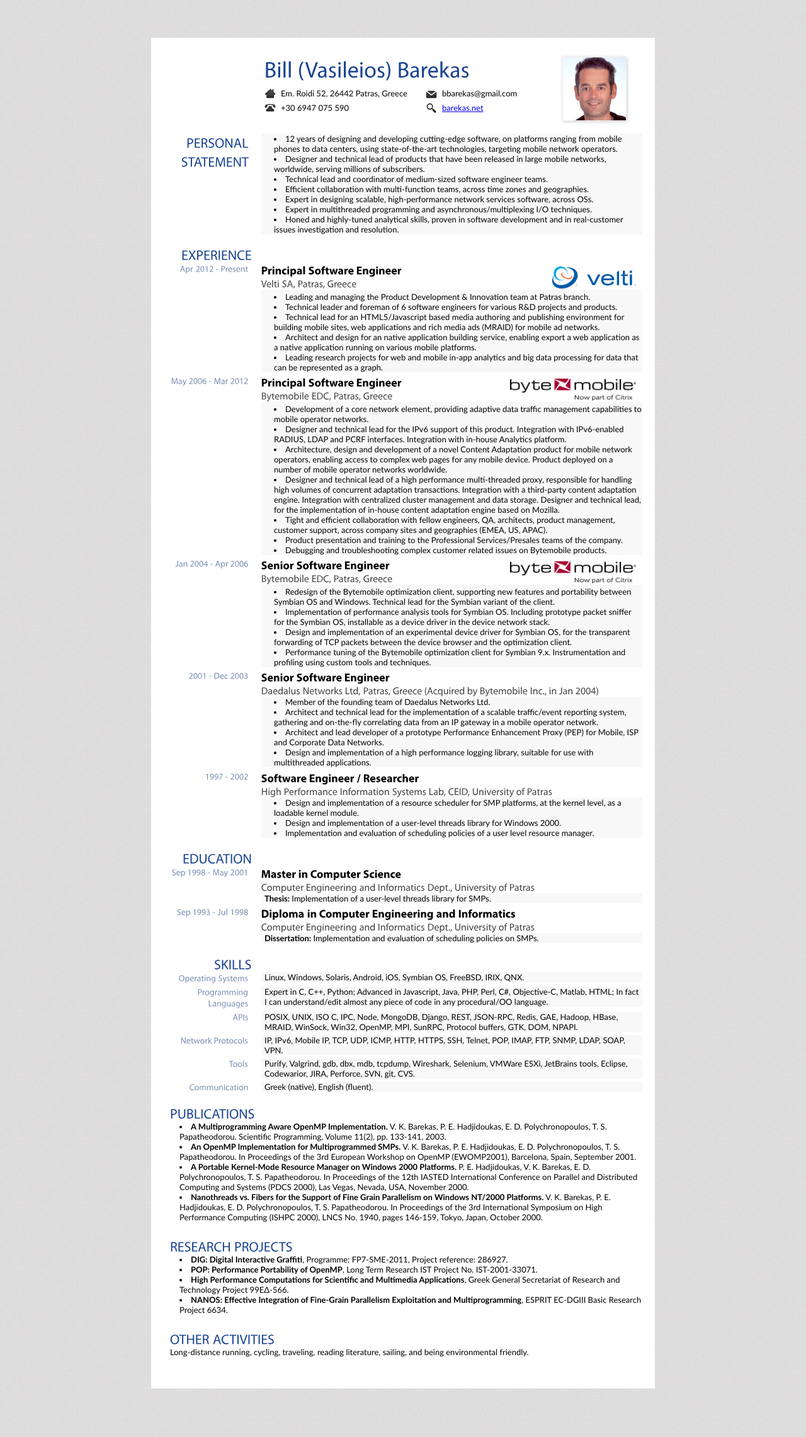
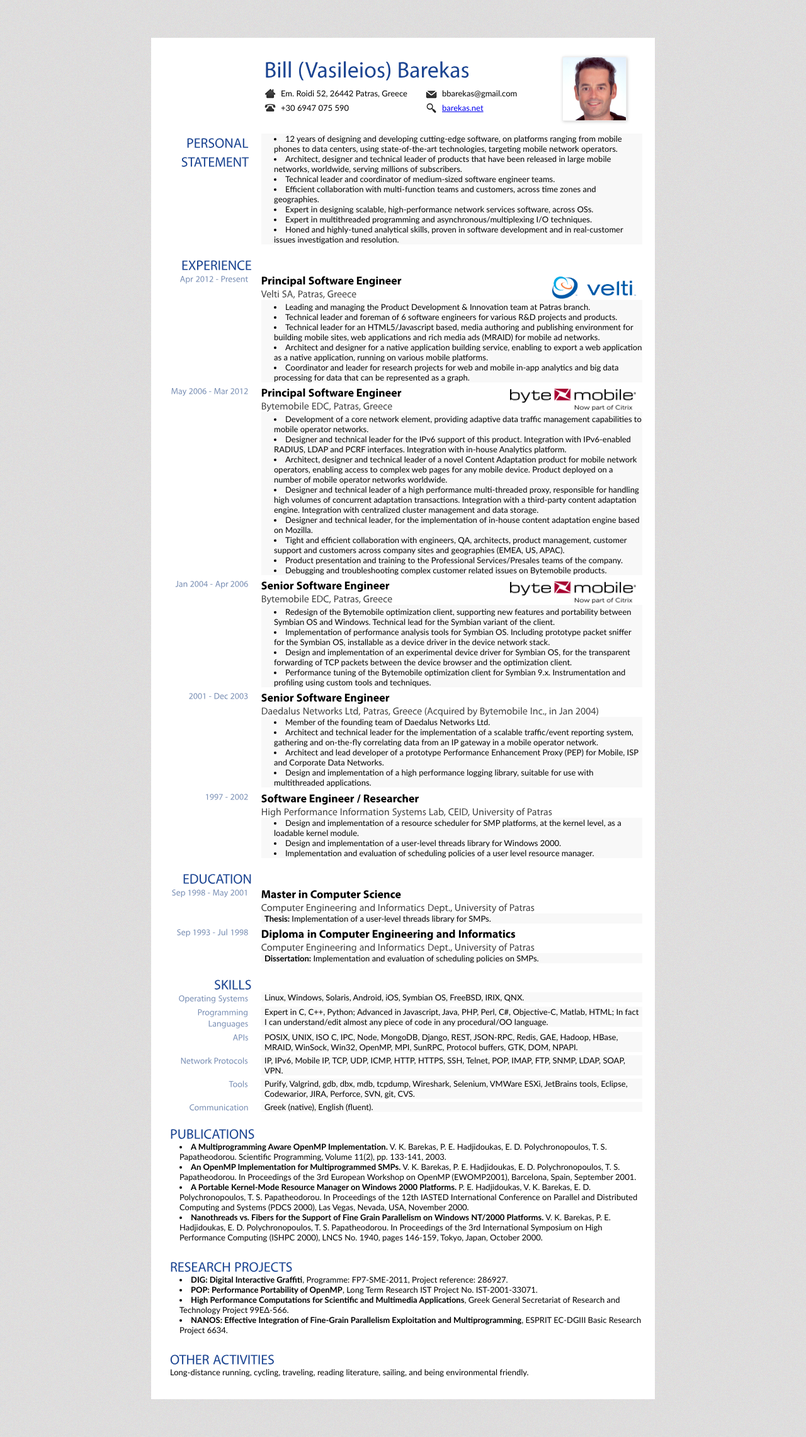
Before and after one commit to bbarekas/bbarekas.github.com, a Jekyll site: the page resume/index.html, which Jekyll copies as it is, in a window 1280 px wide. Shown: the whole page at 63% size. Built offline with Jekyll 4.4.1, drawn with Linux system fonts in a browser that asks for light colours; Markdown is read by kramdown in place of the engine named in the settings.

Commit message:
Do some wording fixes.

```diff
--- a/resume/css/resume.css
+++ b/resume/css/resume.css
@@ -36,6 +36,10 @@ body {
    overflow: hidden;
    padding-bottom: 15px;
    clear: both;
+}
+
+.section.last_one {
+    padding-bottom: 0px;
 }
 
 .section_title {
--- a/resume/index.html
+++ b/resume/index.html
@@ -63,17 +63,17 @@
                           targeting mobile network operators.
                       </li>
                       <li>
-                          Designer and technical lead of products that have
-                          been released in large mobile networks, worldwide,
-                          serving millions of subscribers.
+                          Architect, designer and technical leader of products
+                          that have been released in large mobile networks,
+                          worldwide, serving millions of subscribers.
                       </li>
                       <li>
-                          Technical lead and coordinator of medium-sized
+                          Technical leader and coordinator of medium-sized
                           software engineer teams.
                       </li>
                       <li>
-                          Efficient collaboration with multi-function teams,
-                          across time zones and geographies.
+                          Efficient collaboration with multi-function teams
+                          and customers, across time zones and geographies.
                       </li>
                       <li>
                           Expert in designing scalable, high-performance
@@ -128,20 +128,21 @@
                         for various R&D projects and products.
                     </li>
                     <li>
-                        Technical lead for an HTML5/Javascript based media
+                        Technical leader for an HTML5/Javascript based, media
                         authoring and publishing environment for building
                         mobile sites, web applications and rich media ads
                         (MRAID) for mobile ad networks.
                     </li>
                     <li>
-                        Architect and design for an native application building
-                        service, enabling export a web application as a
-                        native application running on various mobile platforms.
+                        Architect and designer for a native application
+                        building service, enabling to export a web application
+                        as a native application, running on various mobile
+                        platforms.
                     </li>
                     <li>
-                        Leading research projects for web and mobile
-                        in-app analytics and big data processing for data
-                        that can be represented as a graph.
+                        Coordinator and leader for research projects for web
+                        and mobile in-app analytics and big data processing
+                        for data that can be represented as a graph.
                     </li>
                   </ul>
                 </div>
@@ -174,30 +175,32 @@
                         mobile operator networks.
                     </li>
                     <li>
-                        Designer and technical lead for the IPv6 support of
+                        Designer and technical leader for the IPv6 support of
                         this product. Integration with IPv6-enabled RADIUS,
                         LDAP and PCRF interfaces. Integration with in-house
                         Analytics platform.
                     </li>
                     <li>
-                        Architecture, design and development of a novel
+                        Architect, designer and technical leader of a novel
                         Content Adaptation product for mobile network
                         operators, enabling access to complex web pages for
                         any mobile device. Product deployed on a number of
                         mobile operator networks worldwide.
                     </li>
-                    <li>Designer and technical lead of a high performance
+                    <li>Designer and technical leader of a high performance
                         multi-threaded proxy, responsible for handling high
                         volumes of concurrent adaptation transactions.
                         Integration with a third-party content adaptation
                         engine. Integration with centralized cluster
-                        management and data storage. Designer and
-                        technical lead, for the implementation of in-house
-                        content adaptation engine based on Mozilla.
+                        management and data storage.
                     </li>
-                    <li>Tight and efficient collaboration with fellow
-                        engineers, QA, architects, product management,
-                        customer support, across company sites and geographies
+                    <li>
+                        Designer and technical leader, for the implementation
+                        of in-house content adaptation engine based on Mozilla.
+                    </li>
+                    <li>Tight and efficient collaboration with engineers, QA,
+                        architects, product management, customer support and
+                        customers across company sites and geographies
                         (EMEA, US, APAC).
                     </li>
                     <li>Product presentation and training to the Professional
@@ -308,7 +311,7 @@
                         Member of the founding team of Daedalus Networks Ltd.
                     </li>
                     <li>
-                        Architect and technical lead for the implementation
+                        Architect and technical leader for the implementation
                         of a scalable traffic/event reporting system,
                         gathering and on-the-fly correlating data from
                         an IP gateway in a mobile operator network.
@@ -619,7 +622,7 @@
     </div>
 
     <!-- SECTION: OTHER ACTIVITIES -->
-    <div class="section">
+    <div class="section last_one">
         <div class="section_title_full">
             OTHER ACTIVITIES
         </div>
```
